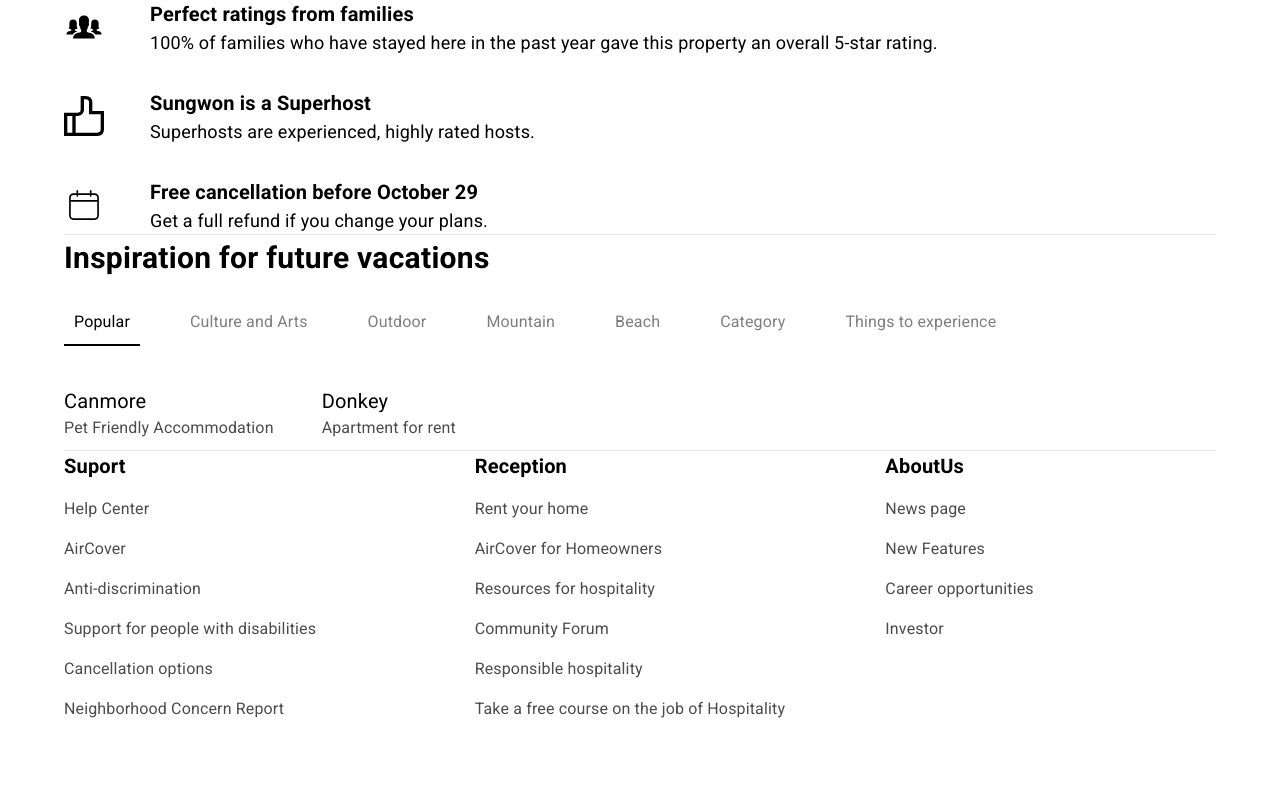
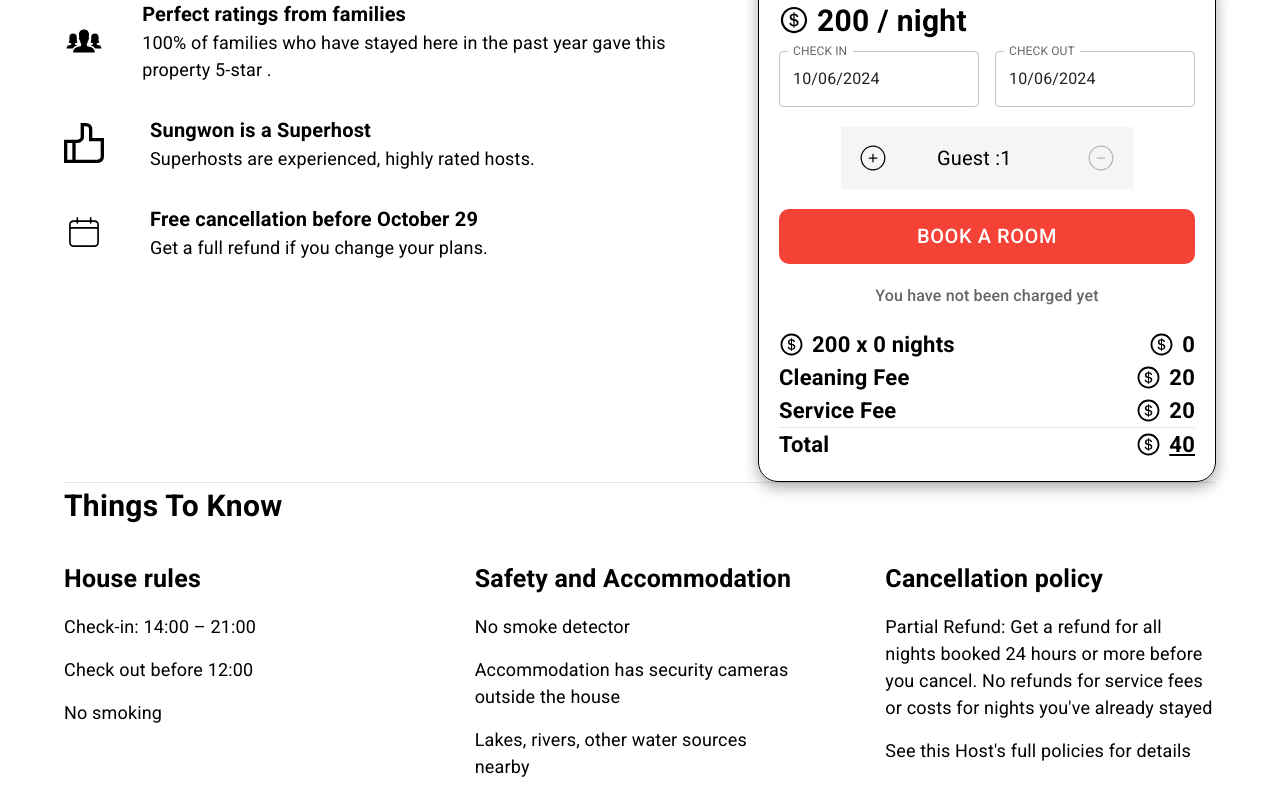
Before and after one commit to Huywb/BookingApp, a React (Vite) app in the folder client/: page /room/0 in a window 1280 px wide. Shown: the part 1160-1960 px from the top of the page. Before the commit the page ends 1931 px from the top, so only its background shows below. Built offline with nearby package versions, Linux system fonts and the light colour scheme.

Commit message:
CardDetails Update

```diff
--- a/client/package.json
+++ b/client/package.json
@@ -15,6 +15,8 @@
     "@fontsource/roboto": "^5.1.0",
     "@mui/icons-material": "^6.1.2",
     "@mui/material": "^6.1.2",
+    "@mui/x-date-pickers": "^7.20.0",
+    "dayjs": "^1.11.13",
     "react": "^18.3.1",
     "react-dom": "^18.3.1",
     "react-icons": "^5.3.0",
--- a/client/src/components/CardDetail/CardDetail.jsx
+++ b/client/src/components/CardDetail/CardDetail.jsx
@@ -1,9 +1,17 @@
-import { Avatar, Box, ImageList, ImageListItem, Typography } from '@mui/material'
-import React from 'react'
+import { Avatar, Box, Button, ImageList, ImageListItem, Typography } from '@mui/material'
+import React, { useState } from 'react'
 import { useParams } from 'react-router-dom'
-import { CardImg, HostProfile } from '../../utils/Data'
+import { CardImg, HostProfile, Rules } from '../../utils/Data'
 import { MdStarRate } from "react-icons/md";
+import dayjs from 'dayjs';
+import { DemoContainer } from '@mui/x-date-pickers/internals/demo';
+import { LocalizationProvider } from '@mui/x-date-pickers/LocalizationProvider';
+import { AdapterDayjs } from '@mui/x-date-pickers/AdapterDayjs';
+import { DatePicker } from '@mui/x-date-pickers/DatePicker';
 import host from '../../assets/1.png'
+import { CiCirclePlus } from "react-icons/ci";
+import { CiCircleMinus } from "react-icons/ci";
+import { AiOutlineDollar } from "react-icons/ai";
 
 const CardDetail = () => {
   const pathname = useParams()
@@ -11,6 +19,29 @@ const CardDetail = () => {
   const data = CardImg.find((item)=>item.id == pathname.id)
   console.log(pathname.id)
   console.log(data)
+  const [CheckIn, setCheckIn] = useState(dayjs(Date.now()));
+  const [CheckOut, setCheckOut] = useState(dayjs(Date.now()));
+  const differenceInDays = CheckOut.diff(CheckIn, 'day');
+  console.log(differenceInDays); // This will log the difference in days
+  const price = "200"
+  const totalPrice = price * differenceInDays
+  const CleanFee = price/10
+  const ServiceFee = price/10
+  const Total = totalPrice + CleanFee + ServiceFee
+
+  const [guests, setGuests] = useState(1);
+
+  const handleDecrease = () => {
+    if (guests > 1) {
+      setGuests(guests - 1);
+    }
+  };
+
+  const handleIncrease = () => {
+    setGuests(guests + 1);
+  };
+
+
 
   return (
     <Box sx={{paddingTop:'20px'}}>
@@ -37,6 +68,8 @@ const CardDetail = () => {
                 <Typography fontSize={20} fontWeight='bold'> 4.83 .168 reviews</Typography>
               </Box>
           </Box>
+            <Box sx={{display:'flex',gap:4}}>
+              <Box sx={{flex:3}}>
               <hr className='my-10'/>
               <Box sx={{display:'flex',gap:2}}>
                 <Avatar alt='host-img' src={host} sx={{width:'70px',height:'auto'}}></Avatar>
@@ -58,6 +91,70 @@ const CardDetail = () => {
                 ))}
               </Box>
             </Box>
+            <Box sx={{flex:2,display:'flex',alignItems:'center',paddingTop:'50px',justifyContent:'center'}}>
+              <Box sx={{border:'1px solid black',borderRadius:'20px',boxShadow: "rgba(0, 0, 0, 0.35) 0px 5px 15px;", width:'100%',height:'auto',padding:'20px'}}>
+                  <Typography sx={{display:'flex',alignItems:'center',gap:1}} fontSize={30} fontWeight='bold'><AiOutlineDollar size={30} /> {price} <span > / night</span></Typography>
+                  <Box>
+                    <LocalizationProvider dateAdapter={AdapterDayjs}>
+                      <DemoContainer components={['DatePicker', 'DatePicker']}>
+                        <DatePicker label="CHECK IN" value={CheckIn}
+                          onChange={(newValue) => setCheckIn(newValue)}/>
+                        <DatePicker
+                          label="CHECK OUT"
+                          value={CheckOut}
+                          onChange={(newValue) => setCheckOut(newValue)}
+                        />
+                      </DemoContainer>
+                    </LocalizationProvider>
+                  </Box>
+                  <Box sx={{display:'flex',bgcolor:'#f5f5f5',padding:'10px',marginY:'20px',width:'70%',marginX:'auto',gap:4,alignItems:'center',justifyContent:'center'}}>
+                    <Button onClick={handleIncrease} sx={{fontSize:'30px',color:'black'}}><CiCirclePlus /></Button>
+                    <Typography sx={{fontSize:'20px',minWidth:"100px",marginX:'auto',alignItems:'center '}}>Guest :{guests}</Typography>
+                    <Button  disabled={guests===1} onClick={handleDecrease} sx={{fontSize:'30px',color:'black'}}><CiCircleMinus /></Button>
+                  </Box>
+                  <Box sx={{display:'flex',alignItems:'center',justifyContent:'center',width:'100%',marginTop:'10px'}}>
+                    <Button sx={{borderRadius:'10px',bgcolor:'#f44336',color: 'white',width:'100%',paddingY:'10px',fontSize:20}}>Book a Room</Button>
+                  </Box>
+                  <Typography fontWeight={500} sx={{opacity:.6,width:'fit-content',marginX:'auto',marginY:'20px'}}>You have not been charged yet</Typography>
+                  <Box sx={{display:'flex',justifyContent:'space-between'}}>
+                    <Typography sx={{display:'flex',alignItems:'center',gap:1}}fontWeight='bold' fontSize={22}><AiOutlineDollar fontSize={25}/> {price} x {differenceInDays} nights</Typography>
+                    <Typography sx={{display:'flex',alignItems:'center',gap:1}} fontWeight='bold' fontSize={22}><AiOutlineDollar  fontSize={25}/> {totalPrice}</Typography>
+                  </Box>
+                  <Box sx={{display:'flex',justifyContent:'space-between'}}>
+                    <Typography sx={{display:'flex',alignItems:'center',gap:1}} fontWeight='bold' fontSize={22}>Cleaning Fee</Typography>
+                    <Typography sx={{display:'flex',alignItems:'center',gap:1}} fontWeight='bold' fontSize={22}><AiOutlineDollar  fontSize={25}/>{CleanFee}</Typography>
+                  </Box>
+                  <Box sx={{display:'flex',justifyContent:'space-between'}}>
+                    <Typography sx={{display:'flex',alignItems:'center',gap:1}} fontWeight='bold' fontSize={22}>Service Fee</Typography>
+                    <Typography sx={{display:'flex',alignItems:'center',gap:1}} fontWeight='bold' fontSize={22}><AiOutlineDollar  fontSize={25}/>{ServiceFee}</Typography>
+                  </Box>
+                  <hr className='my-5'/>
+                  <Box sx={{display:'flex',justifyContent:'space-between'}}>
+                    <Typography sx={{display:'flex',alignItems:'center',gap:1}} fontWeight='bold' fontSize={22}>Total</Typography>
+                    <Typography sx={{display:'flex',alignItems:'center',gap:1,textDecoration:'underline'}} fontWeight='bold' fontSize={22}><AiOutlineDollar  fontSize={25}/> {Total}</Typography>
+                  </Box>
+              </Box>
+            </Box>
+            </Box>
+            <hr className='my-20'/>
+            <Box sx={{display:'flex',flexDirection:'column',gap:4}}>
+              <Typography fontSize={30} fontWeight='bold'>Things To Know</Typography>
+              <Box sx={{display:'flex',gap:10,marginBottom:'50px'}}>
+                    {Rules.map((item,index)=>(
+                      <Box sx={{display:'flex',flex:1,flexDirection:'column',gap:2}}>
+                        <Box key={index} >
+                              <Typography fontWeight='bold' fontSize={25}>{item.text}</Typography>
+                        </Box>
+                        {item.type.map((item,index)=>(
+                          <Box key={index} sx={{cursor:'pointer'}}>
+                            <Typography fontSize={18}>{item}</Typography>
+                          </Box>
+                        ))}
+                      </Box>
+                    ))}
+              </Box>
+            </Box>
+        </Box>
     </Box>
   )
 }
--- a/client/src/utils/Data.jsx
+++ b/client/src/utils/Data.jsx
@@ -176,7 +176,7 @@ export const FooterMenu = [{
 export const HostProfile = [{
         img: <IoIosPeople />,
         text: "Perfect ratings from families",
-        description: "100% of families who have stayed here in the past year gave this property an overall 5-star rating."
+        description: "100% of families who have stayed here in the past year gave this property 5-star ."
     },{
         img: <GrLike />,
         text: "Sungwon is a Superhost",
@@ -187,3 +187,24 @@ export const HostProfile = [{
         description: "Get a full refund if you change your plans."
     },
 ]
+
+export const Rules =[{
+    text: "House rules",
+    type: [
+        "Check-in: 14:00 – 21:00",
+       " Check out before 12:00",
+        " No smoking"
+    ]},{
+    text: "Safety and Accommodation",
+    type: [
+        "No smoke detector",
+        "Accommodation has security cameras outside the house",
+        "Lakes, rivers, other water sources nearby"
+    ]
+    },{
+    text: "Cancellation policy",
+    type: [
+        "Partial Refund: Get a refund for all nights booked 24 hours or more before you cancel. No refunds for service fees or costs for nights you've already stayed",
+        "See this Host's full policies for details"
+    ]}
+]
```
Also changed, not shown: 1 other file (tests, documents, lock files or other folders). Lines whose indentation alone changed are shown as unchanged.
